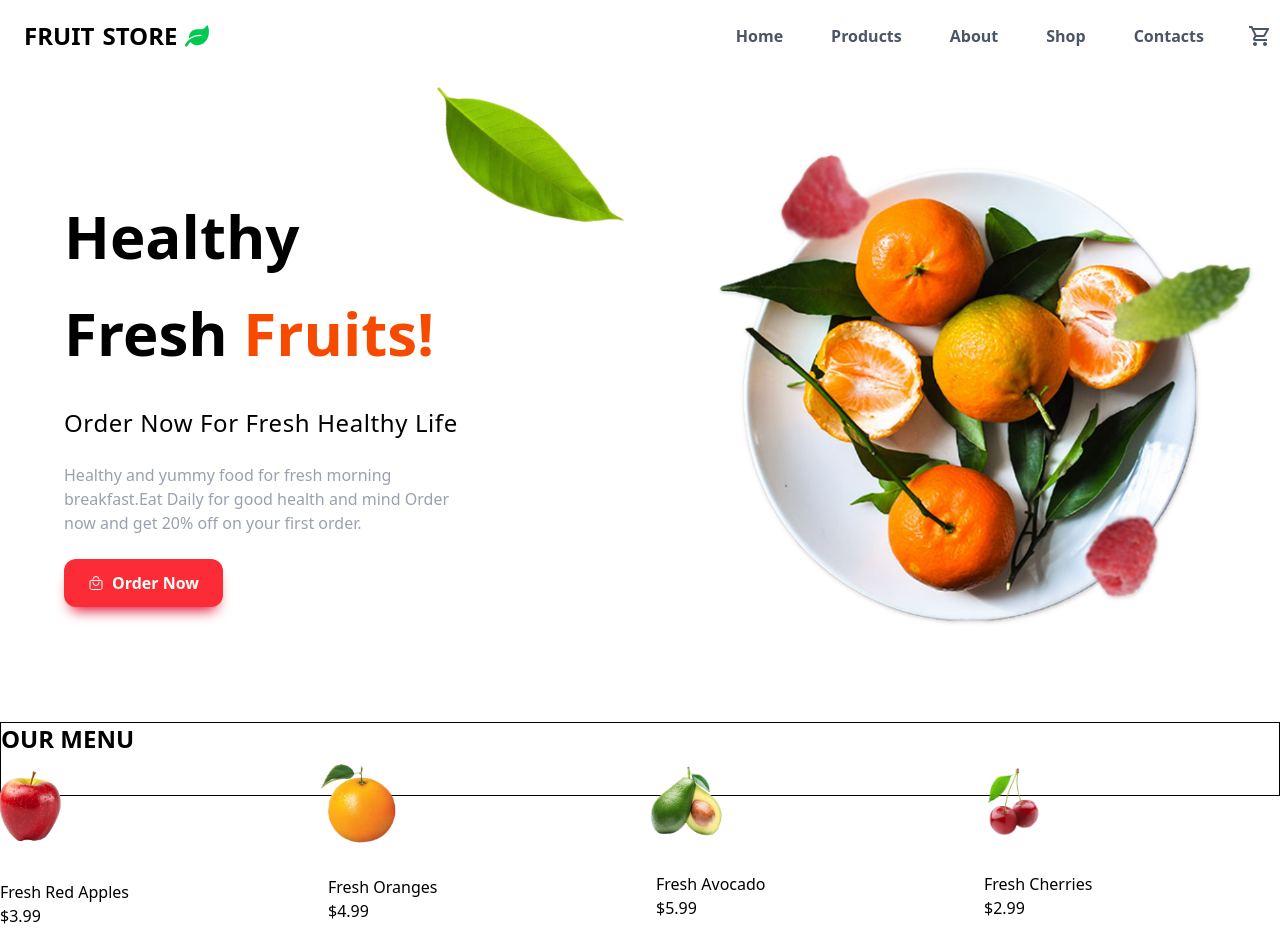
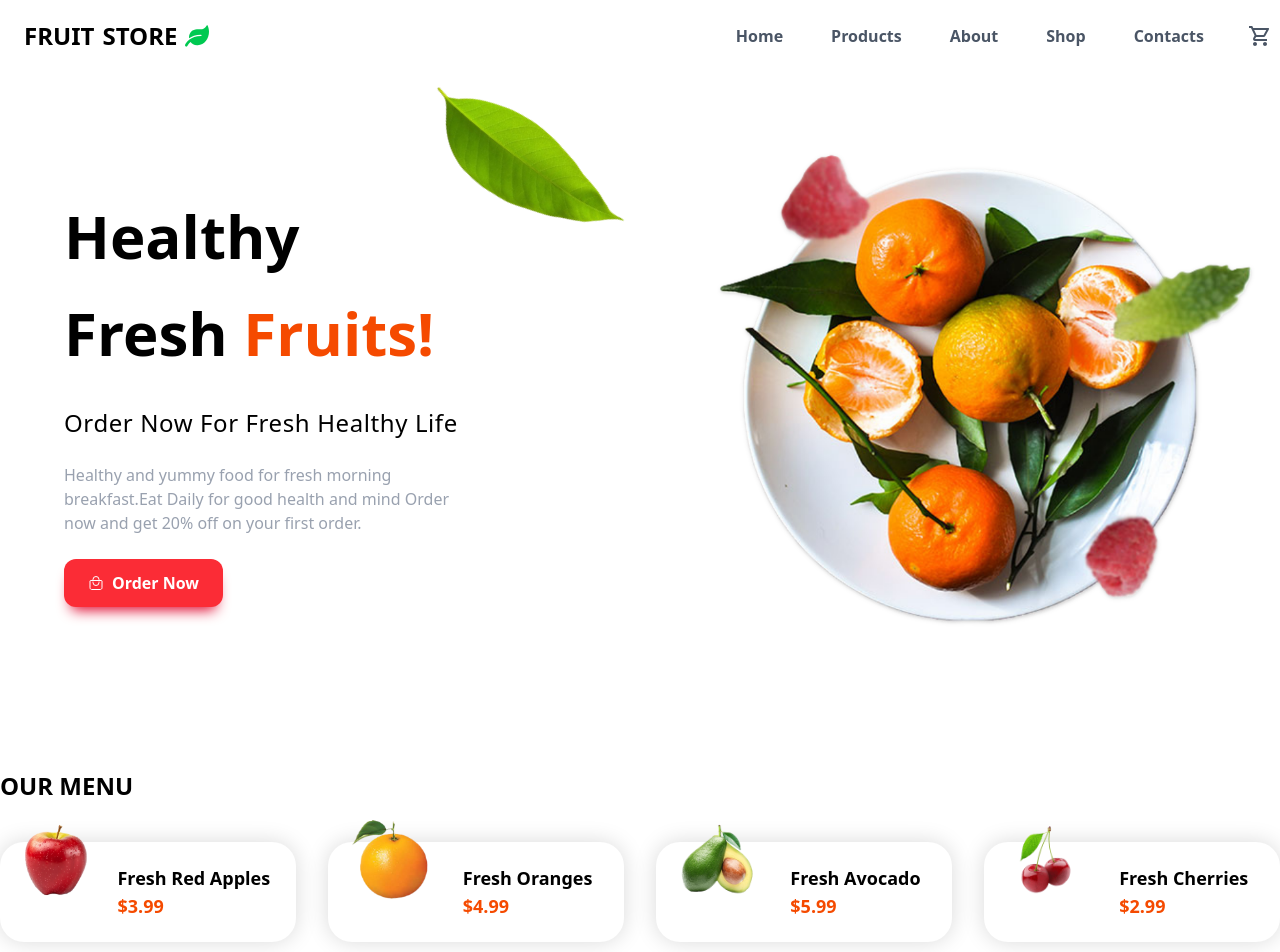
Before and after one commit to mohiturkude8237/Fruit-Ecommerce, a React (Vite) app: page /contacts in a window 1280 px wide. Shown: the top 952 px of the page. Before the commit the page ends 928 px from the top, so only its background shows below. Built offline with nearby package versions, Linux system fonts and the light colour scheme.

Commit message:
heading and paragraph style updated

```diff
--- a/src/components/Menus.jsx
+++ b/src/components/Menus.jsx
@@ -38,21 +38,21 @@ const MenusData = [
 const Menus = () => {
   return (
     <section>
-      <div className="container">
-        <h1 className="text-2xl font-bold text-left pb-10 border uppercase">
+      <div className="container pt-12 pb-20">
+        <h1 className="text-2xl font-bold text-left pb-10 uppercase">
           Our Menu
         </h1>
         <div className="grid grid-cols-1 sm:grid-cols-2 md:grid-cols-4 gap-8">
           {MenusData.map((menu) => (
-            <div>
+            <div className="bg-white rounded-3xl px-4 py-2 shadow-[0_0_22px_0_rgba(0,0,0,0.15)] flex flex-row justify-around items-center gap-3">
               <img
                 src={menu.img}
                 alt=""
                 className="w-[60px] mb-4 scale-125 transform -translate-y-6"
               />
               <div>
-                <h1>{menu.title}</h1>
-                <p>{menu.price}</p>
+                <h1 className="text-lg font-semibold">{menu.title}</h1>
+                <p className="text-lg font-semibold text-orange-600">{menu.price}</p>
 
               </div>
             </div>
```
